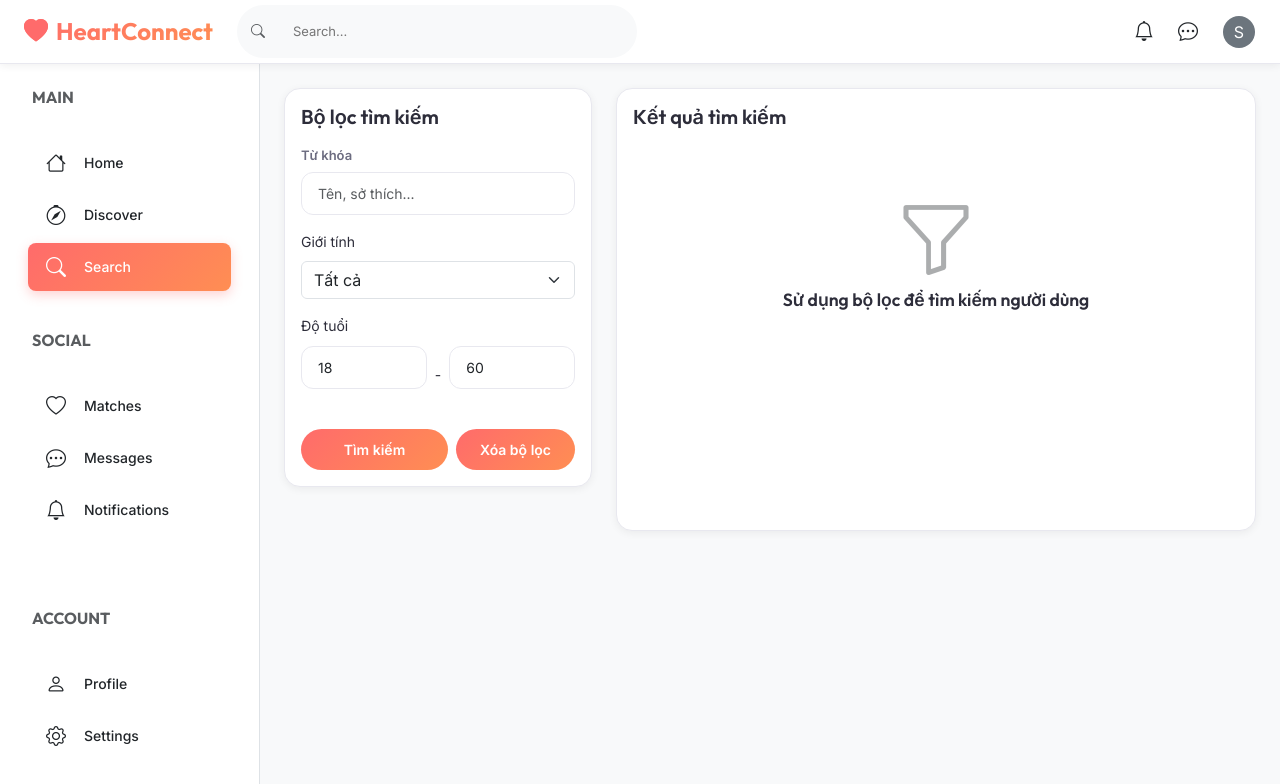
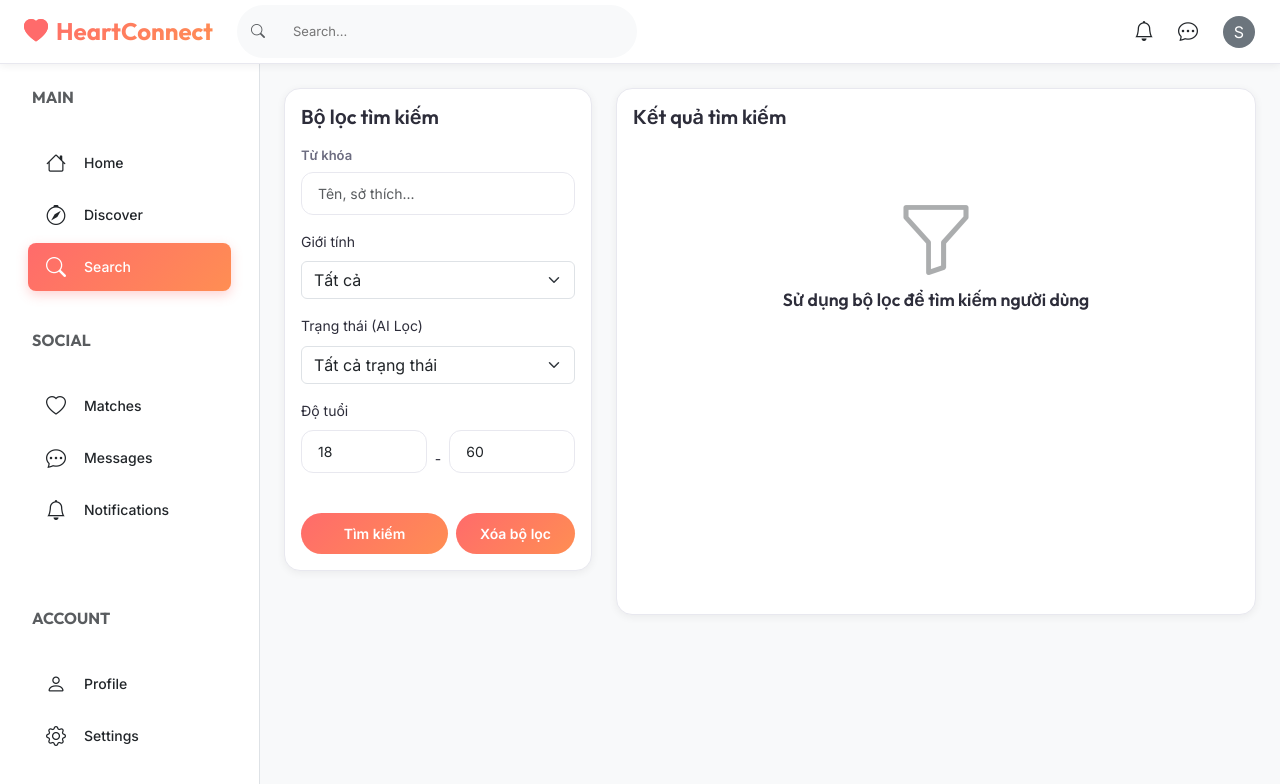
Before and after one commit to trminh-developer/ems, a React (Vite) app: page /search in a window 1280 px wide. Shown: the top 784 px of the page. Built offline with nearby package versions, Linux system fonts and the light colour scheme; sample sign-in values are in the browser's storage.

Commit message:
feat: add online/offline status AI filter to search view

```diff
--- a/src/views/SearchView.tsx
+++ b/src/views/SearchView.tsx
@@ -10,6 +10,7 @@ const SearchView = () => {
   const [gender, setGender] = useState('all');
   const [ageMin, setAgeMin] = useState(18);
   const [ageMax, setAgeMax] = useState(60);
+  const [onlineStatus, setOnlineStatus] = useState('all');
   const [results, setResults] = useState<User[]>([]);
   const [isSearching, setIsSearching] = useState(false);
   const [hasSearched, setHasSearched] = useState(false);
@@ -36,7 +37,14 @@ const SearchView = () => {
         const age = calculateAge(u.dateOfBirth);
         const matchAge = age >= ageMin && age <= ageMax;
 
-        return matchQuery && matchGender && matchAge;
+        // Online Status match (The "AI" filter)
+        const matchOnline = onlineStatus === 'all'
+          ? true
+          : onlineStatus === 'online'
+            ? u.isOnline
+            : !u.isOnline;
+
+        return matchQuery && matchGender && matchAge && matchOnline;
       });
 
       setResults(filtered);
@@ -52,6 +60,7 @@ const SearchView = () => {
     setGender('all');
     setAgeMin(18);
     setAgeMax(60);
+    setOnlineStatus('all');
     setResults([]);
     setHasSearched(false);
   };
@@ -76,6 +85,15 @@ const SearchView = () => {
                   <option value="all">Tất cả</option>
                   <option value="male">Nam</option>
                   <option value="female">Nữ</option>
+                </select>
+              </div>
+
+              <div className="mb-3">
+                <label className="form-label">Trạng thái (AI Lọc)</label>
+                <select className="form-select" value={onlineStatus} onChange={e => setOnlineStatus(e.target.value)}>
+                  <option value="all">Tất cả trạng thái</option>
+                  <option value="online">🟢 Đang Online</option>
+                  <option value="offline">⚪ Đang Offline</option>
                 </select>
               </div>
 
```
